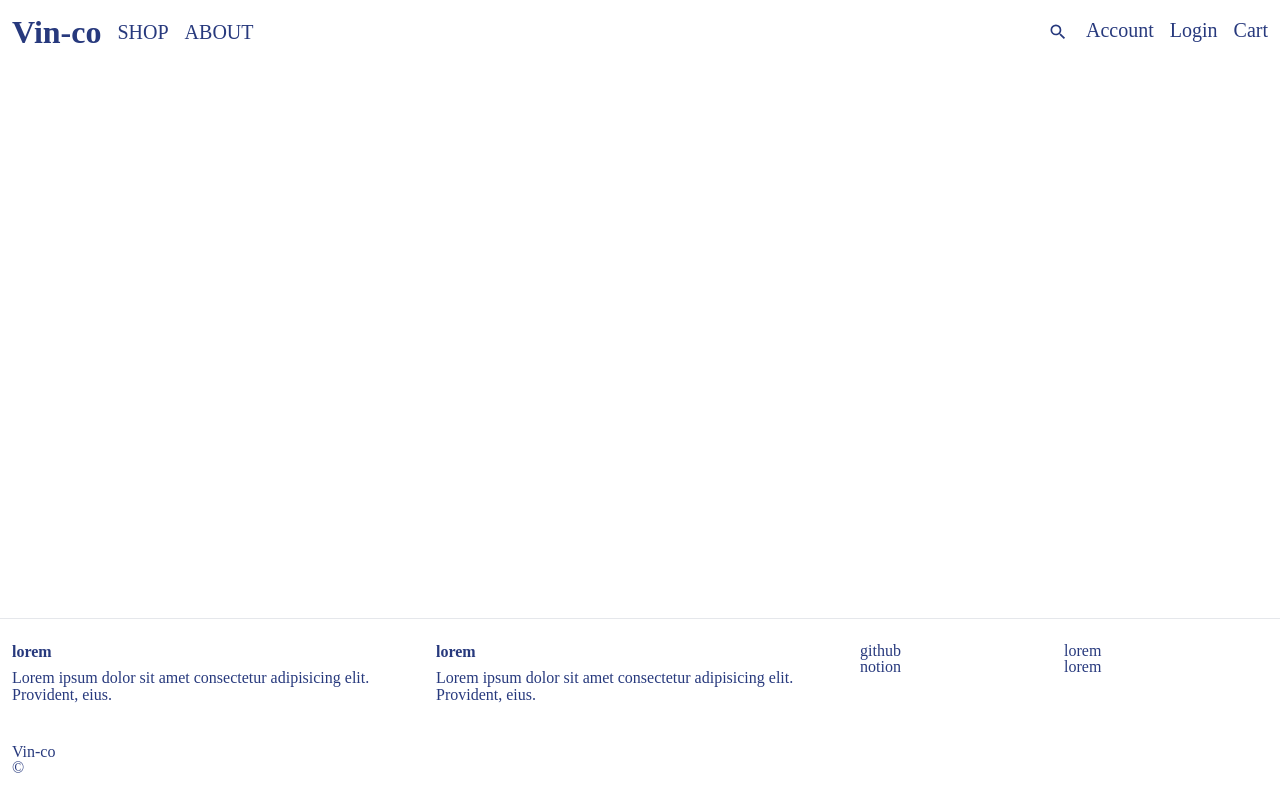
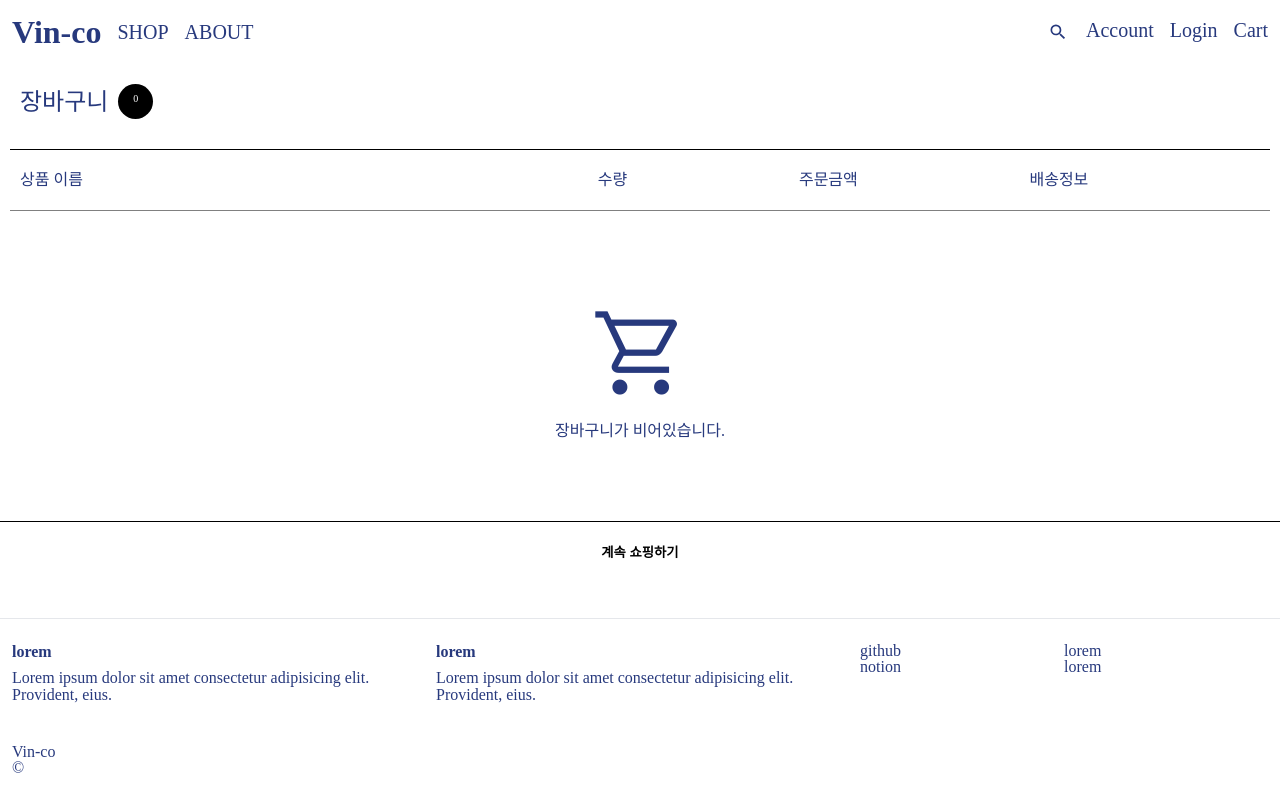
Before and after one commit to hyerani/vin-co, a React (Create React App) app: page /cart in a window 1280 px wide. Built offline with nearby package versions, Linux system fonts and the light colour scheme.

Commit message:
feat : html, css 기본구조1 완성
로그인 되지 않았을 시 && 장바구니가 비었을 시

```diff
--- a/src/App.jsx
+++ b/src/App.jsx
@@ -2,8 +2,9 @@ import { Routes, Route } from "react-router-dom";
 import Footer from "./componets/footer/Footer";
 import Header from "./componets/header/Header";
 import Main from "./componets/main/Main";
-import Home from "./pages/home/Home";
+import Home from "./pages/Home/Home";
 import Login from "./pages/login/Login";
+import Cart from "./pages/cart/Cart";
 
 const App = () => {
   return (
@@ -13,6 +14,7 @@ const App = () => {
       <Routes>
         <Route path="/" element={<Home />} />
         <Route path="/login" element={<Login />} />
+        <Route path="/cart" element={<Cart />} />
       </Routes>
       <Footer />
     </div>
--- /dev/null
+++ b/src/pages/cart/Cart.css
@@ -0,0 +1,62 @@
+.Carth2{
+    font-size: 24px;
+    margin: 10px;
+    padding: 10px;
+    display: flex;
+    align-items: center;
+}
+.Carth2 .itemSize{
+    padding: 10px;
+    background-color: black;
+    color: white;
+    margin-left: 10px;
+    border-radius: 50%;
+    width: 15px;
+    height: 15px;
+    font-size: 10px;
+    text-align: center;
+}
+.table{
+    height: max-content;
+    min-height: 350px;
+    display: flex;
+    flex-direction: column;
+}
+.table .th{
+    display: flex;
+    margin: 10px;
+    padding: 22px 10px 22px 10px;
+    border-top: 1px solid black;
+    border-bottom: 1px solid grey;
+}
+
+.itemName {
+    flex-grow: 3;
+}
+.th-itemSize, .itemMoney, .postInfo{
+    flex-grow: 1;
+}
+.emptyTD {
+    height: 300px;
+    display: flex;
+    align-items: center;
+    justify-content: center;
+    flex-direction: column;
+    border-bottom: 1px solid black;
+}
+span.material-symbols-outlined {
+    font-size: 100px;
+    padding-bottom: 20px;
+}
+button.home {
+    padding: 20px 0;
+    position: relative;
+    right: 0;
+    left: 0;
+    margin: auto;
+    display: block;
+    font-weight: 700;
+}
+button.home:hover{
+    color: blue;
+}
--- /dev/null
+++ b/src/pages/cart/Cart.jsx
@@ -0,0 +1,37 @@
+import "./Cart.css";
+
+const moveMain = () => {
+  document.location.href = "/";
+};
+
+const Cart = () => {
+  return (
+    <div>
+      <link
+        rel="stylesheet"
+        href="https://fonts.googleapis.com/css2?family=Material+Symbols+Outlined:opsz,wght,FILL,GRAD@48,400,0,0"
+      />
+      <h2 className="Carth2">
+        장바구니<span className="itemSize">0</span>
+      </h2>
+
+      <div className="table">
+        <div className="th">
+          <div className="itemName">상품 이름</div>
+          <div className="th-itemSize">수량</div>
+          <div className="itemMoney">주문금액</div>
+          <div className="postInfo">배송정보</div>
+        </div>
+        <div className="emptyTD">
+          <span className="material-symbols-outlined">shopping_cart</span>
+          <div>장바구니가 비어있습니다.</div>
+        </div>
+      </div>
+
+      <button className="home" type="button" onClick={moveMain}>
+        계속 쇼핑하기
+      </button>
+    </div>
+  );
+};
+export default Cart;
```
Also changed, not shown: 1 other file (tests, documents, lock files or other folders).
